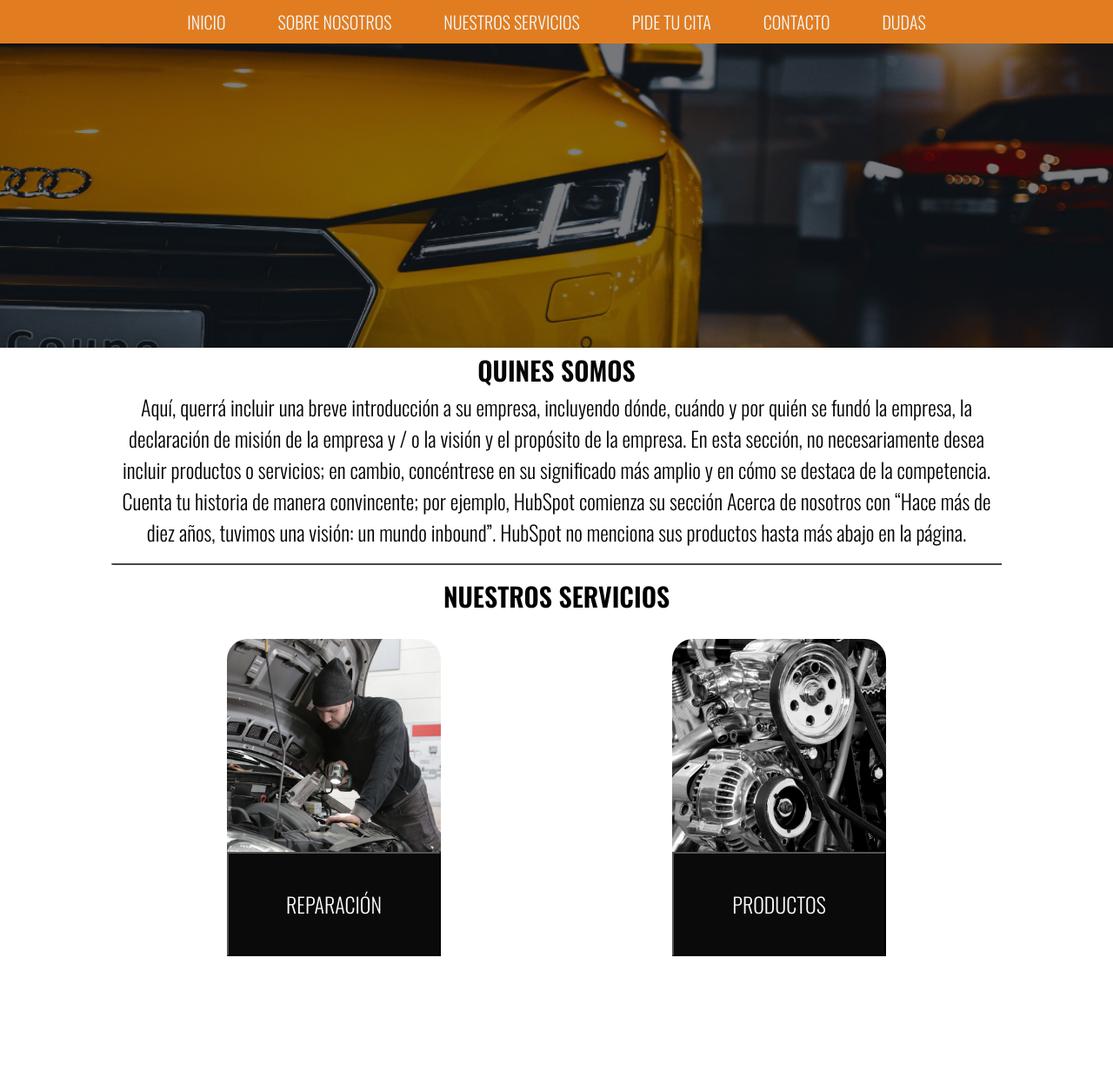
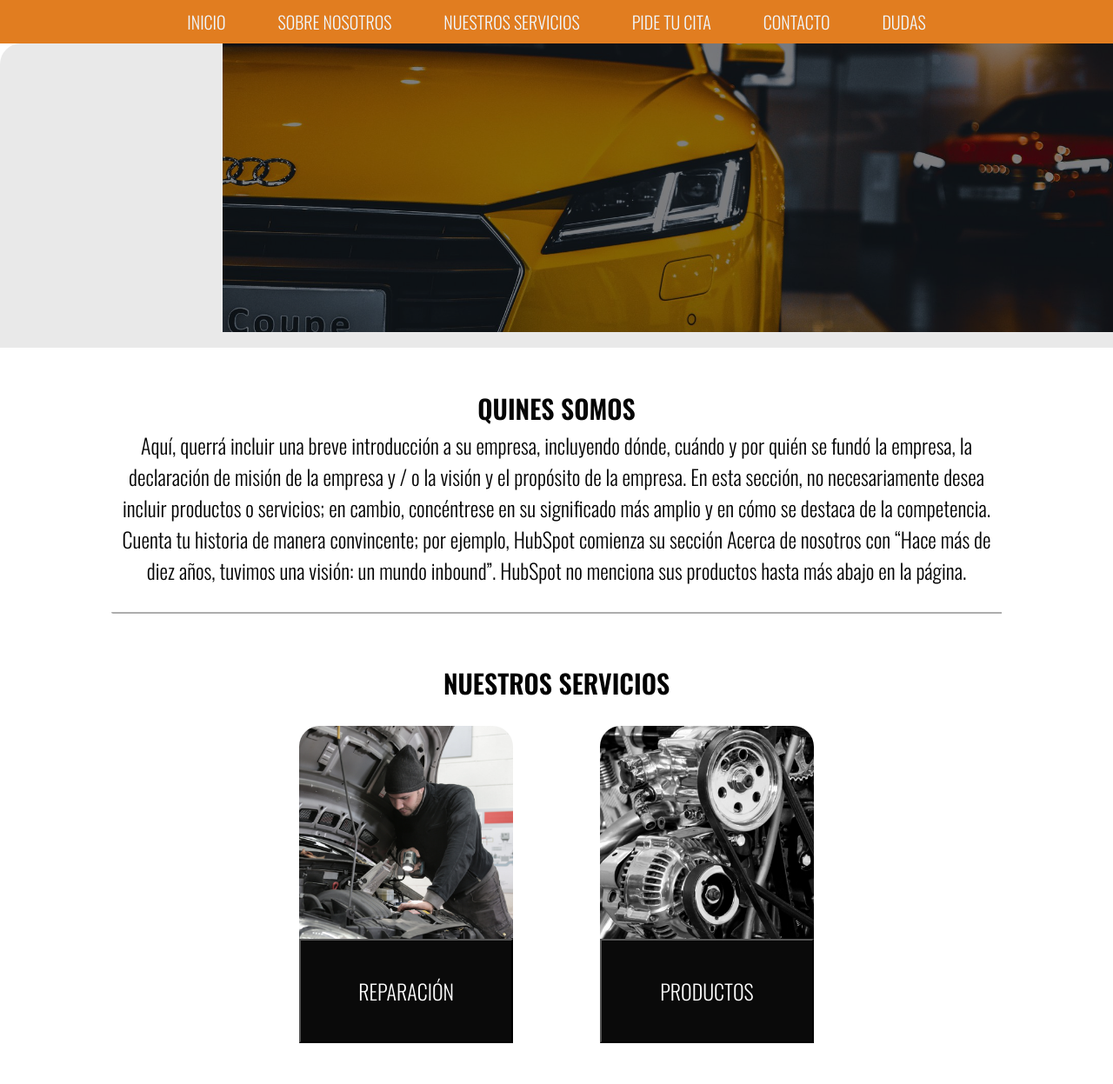
Before and after one commit to Dan802/HIDRAULICAS-Y-REPUESTOS, a plain HTML site: page index.html in a window 1280 px wide. Shown: the top 1247 px of the page at 87% size. Drawn offline with nearby package versions, Linux system fonts and the light colour scheme; a web font is replaced by a local one.

Commit message:
detalles

```diff
--- a/css/estilo.css
+++ b/css/estilo.css
@@ -31,7 +31,7 @@ header{
     background-size: cover;
 }
 #hyr_barra_responsive{
-    /* background-color: rgb(233, 233, 233); */
+    background-color: rgb(233, 233, 233);
     border-radius: 24px;
     width: 100%;
     height: 100%;
@@ -84,14 +84,6 @@ header{
 .nav-enlace:hover{
     background-color: rgba(0, 0, 0, 0.548);
 }
-.hyr_imagen_header{
-    width: 100%;
-    height: 90%;
-}
-.hyr_imagen_header--img{
-    width: 100%;
-    height: 100%;
-}
 .hyr_main{
     width: 100%;
     height: 1000px;
@@ -101,7 +93,7 @@ header{
 }
 .hyr_quines_somos{
     width: 100%;
-    height: 25%;
+    height: 35%;
     display: flex;
     flex-direction: column;
     align-items: center;
@@ -111,11 +103,11 @@ header{
     color: rgb(5, 5, 5);
     width: 80%;
     height: 100%;
-    display: inline-block;
+    display: flex;
+    flex-direction: column;
     justify-content: center;
     text-align: center;
-    border-bottom: 2px solid rgb(70, 70, 70);
-    border-bottom-left-radius: 2px;
+
 }
 .hyr_titulo{
     text-align: center;
@@ -126,6 +118,11 @@ header{
     align-items: center;
     font-weight: var(--fuente-gruesa);
     font-size: 30px;
+}
+#hyr_quienes_somos_p{
+    padding-bottom: 30px;
+    border-bottom: 2px solid rgba(70, 70, 70, 0.438);
+    border-bottom-left-radius: 2px;
 }
 .hyr_nuestros_servicios_contenedor{
     width: 100%;
@@ -146,7 +143,7 @@ header{
     width: 100%;
     height: 80%;
     display: flex;
-    justify-content: space-around;
+    justify-content: center;
 }
 .hyr_nuestros_servicios_producto{
     width: 24%;
@@ -154,6 +151,8 @@ header{
     display: flex;
     align-items: flex-end;
     flex-direction: column;
+    padding-left: 50px;
+    padding-right: 50px;
 }
 .hyr_nuestros_servicios_producto--Imagenes{
     border-top-left-radius: 24px;
@@ -280,6 +279,7 @@ footer{
         display: flex;
         justify-content: flex-end;
     }
+<<<<<<< HEAD
     .div-login{
         width: 100%;
     }
@@ -297,6 +297,8 @@ footer{
     #imagen-2{
         background-size: 90%;
     }
+=======
+>>>>>>> Pagina_3
 }
 @media(max-width:1350px){
     /*En esta oarte de codigo se acomodara la barra deslizadora*/
--- a/index.html
+++ b/index.html
@@ -46,7 +46,7 @@
     </header>
 
     <main class="hyr_main">
-        <section id="hyr_quines_somos" class="hyr_quines_somos">
+        <section class="hyr_quines_somos">
             <div class="hyr_quines_somos_info">
                 <div class="hyr_titulo">QUINES SOMOS</div>
                 <p id="hyr_quienes_somos_p">
```
